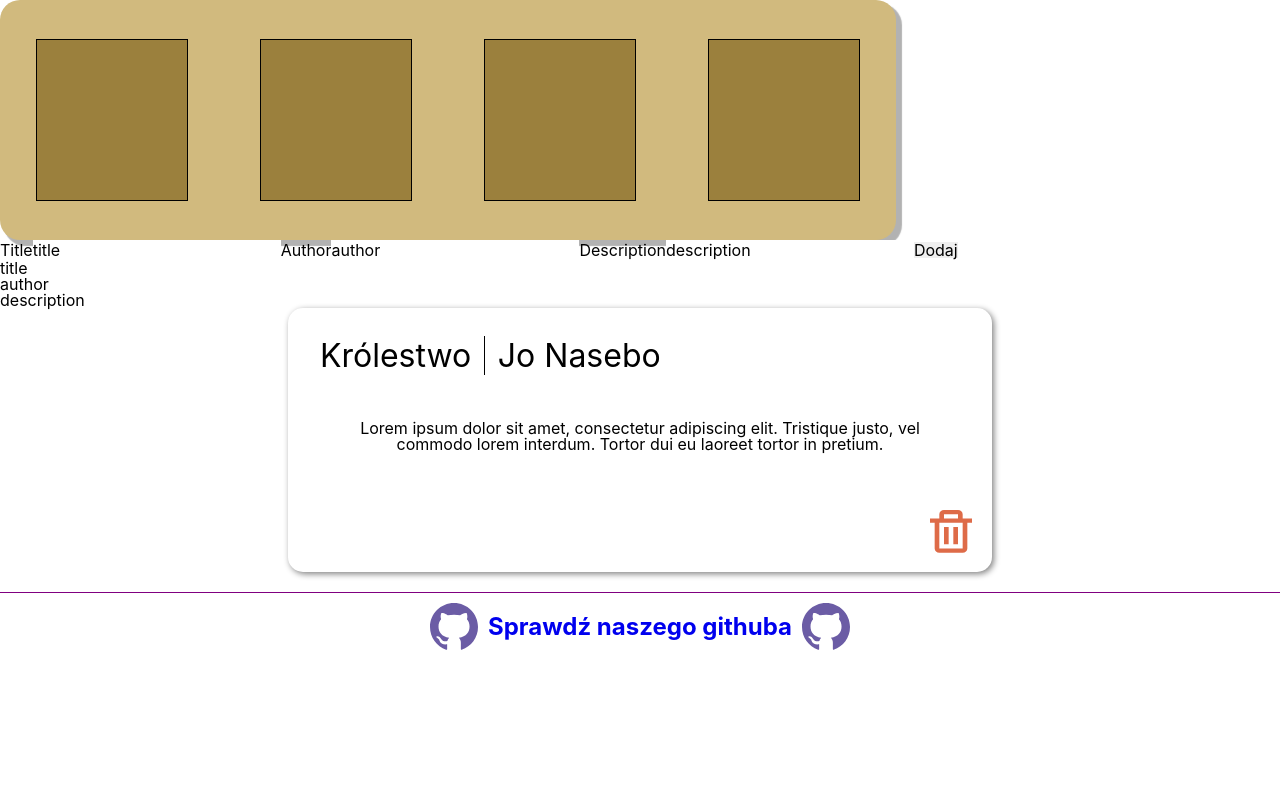
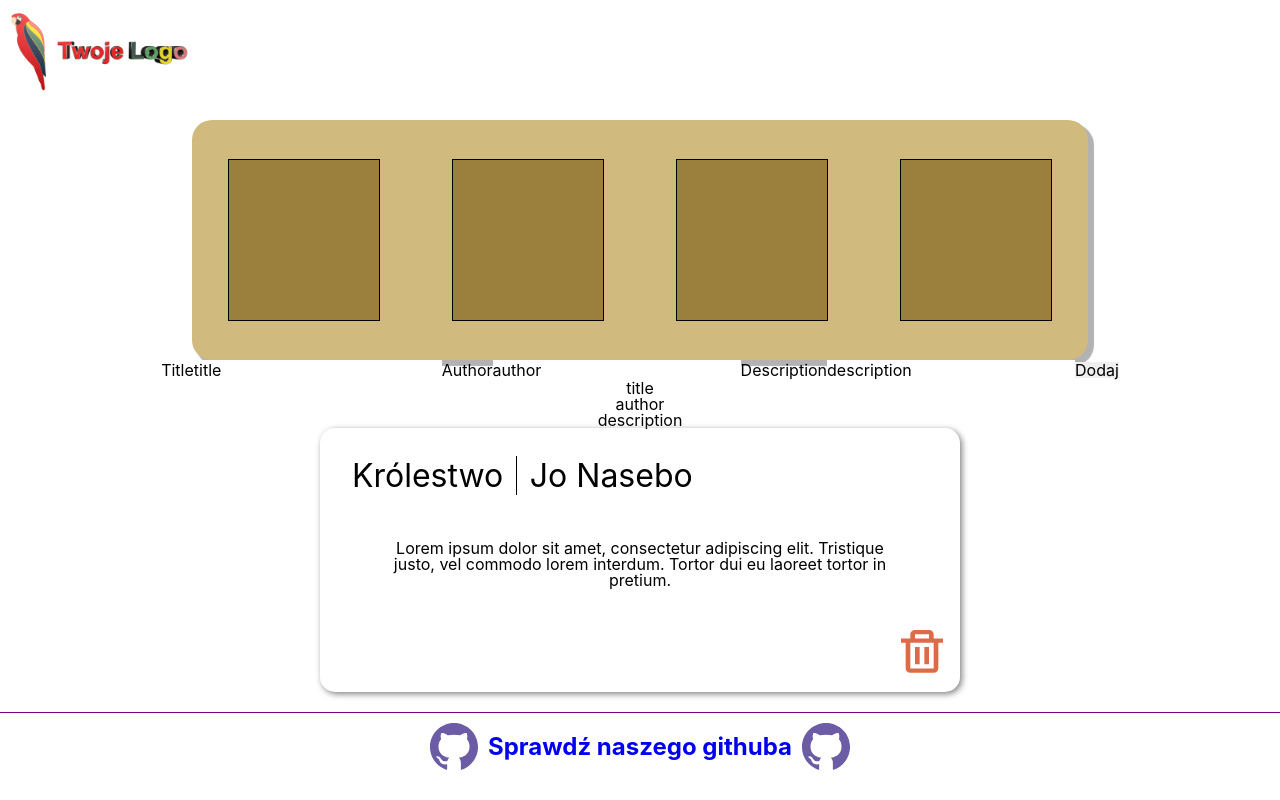
Before and after one commit to Reckit075/app_to_learn_TS, a React (Create React App) app: page / in a window 1280 px wide. Built offline with nearby package versions, Linux system fonts and the light colour scheme.

Commit message:
Styled webpage with header

```diff
--- a/src/App.tsx
+++ b/src/App.tsx
@@ -1,5 +1,6 @@
 import React from 'react';
 import './index.scss';
+import Header from './components/header';
 import {NewItemModal} from './components/newItemModal';
 import ItemContainer from './components/ItemsContainer';
 import Item from './components/item';
@@ -8,9 +9,12 @@ import Footer from './components/footer'
 function App() {
   return (
     <div className="App">
-      <ItemContainer />
-      <NewItemModal />
-      <Item title='Królestwo' author='Jo Nasebo' description='Lorem ipsum dolor sit amet, consectetur adipiscing elit. Tristique justo, vel commodo lorem interdum. Tortor dui eu laoreet tortor in pretium.'/>
+      <Header/>
+      <div className="mainContent">
+        <ItemContainer />
+        <NewItemModal />
+        <Item title='Królestwo' author='Jo Nasebo' description='Lorem ipsum dolor sit amet, consectetur adipiscing elit. Tristique justo, vel commodo lorem interdum. Tortor dui eu laoreet tortor in pretium.'/>
+      </div>
       <Footer/>
     </div>
   );
--- a/src/components/header/index.module.scss
+++ b/src/components/header/index.module.scss
@@ -0,0 +1,10 @@
+.header{
+    width:100%;
+    height:100px;
+    margin-bottom:20px;
+
+    .logoImage{
+        width:200px;
+        height: 100px;
+    }
+}
--- a/src/components/header/index.tsx
+++ b/src/components/header/index.tsx
@@ -6,7 +6,7 @@ const Header:FC = () =>{
 
   return(
       <div className={styles.header}>
-        <img src={Logo} alt=""/>
+        <img src={Logo} alt="" className={styles.logoImage}/>
       </div>
   )
 }
--- a/src/index.scss
+++ b/src/index.scss
@@ -43,6 +43,13 @@ body {
   line-height: 1;
 }
 
+.mainContent{
+	display:flex;
+	flex-direction:column;
+	align-items:center;
+	margin:0 5%;
+}
+
 code {
   font-family: source-code-pro, Menlo, Monaco, Consolas, 'Courier New',
     monospace;
```
Also changed, not shown: 1 other file (tests, documents, lock files or other folders).
